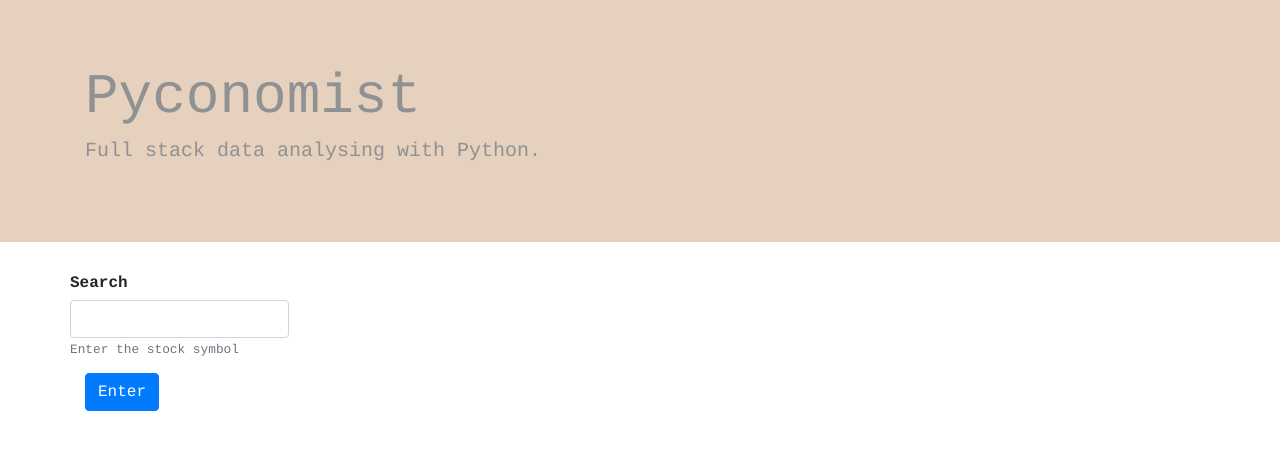
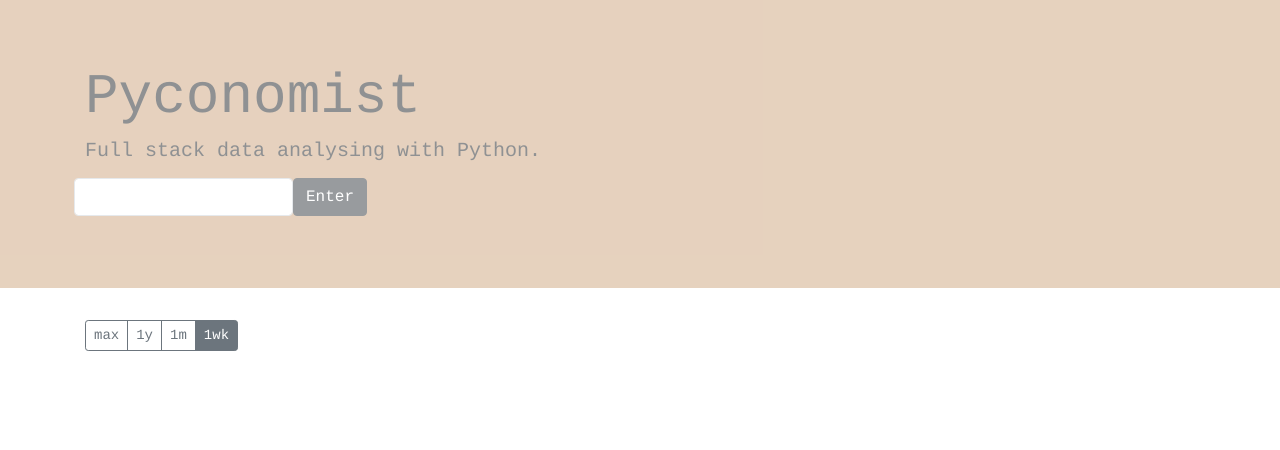
Before and after one commit to EemeliSaari/PyConomics, a Python web app: template templates/index.html in a window 1280 px wide. Shown: the top 450 px of the page. Run offline with Jinja, Linux system fonts and the light colour scheme; the template is opened without the code that fills it, so the values that code supplies are empty; some libraries are stand-ins or nearby versions.

Commit message:
Added new buttons

```diff
--- a/templates/index.html
+++ b/templates/index.html
@@ -1,6 +1,7 @@
 <!DOCTYPE html>
 <html>
   <head>
+
     <title>Pyconomist</title>
       <meta name="viewport" content="width=device-width, initial-scale=1.0">
       <link href={{ url_for('static', filename='./bower_components/bootstrap/dist/css/bootstrap.min.css') }} rel="stylesheet" media="screen">
@@ -9,23 +10,35 @@
   <body>
     <div class="jumbotron jumbotron-fluid">
       <div class="container">
-        <h1 class="display-4">Pyconomist</h1>
-        <p class="lead">Full stack data analysing with Python.</p>
+          <h1 class="display-4">Pyconomist</h1>
+          <p class="lead">Full stack data analysing with Python.</p>
+          <form class="form-inline">
+            <div class="form-group row">
+              <div class="form-group mx-sm-1 mb-2">
+                  <input type="symbol" class="form-control" id="stockInput">
+                  <button type="button" id="searchButton" class="btn btn-dark">Enter</button>
+              </div>
+            </div>
+          </form>
       </div>
     </div>
     <div class="container">
       <div id="title"></div>
       <div id="chart"></div>
-      <form>
-        <div class="form-group row">
-          <div class="col-xs-2">
-              <label for="stockInput">Search</label>
-              <input type="symbol" class="form-control" id="stockInput">
-              <small id="stockHelp" class="form-text text-muted">Enter the stock symbol</small>
-          </div>
-        </div>
-        <button type="button" class="btn btn-primary" onclick="updateGraph()">Enter</button>
-      </form>
+      <div class="btn-group btn-group-toggle" data-toggle="buttons">
+        <label class="btn btn-outline-secondary btn-sm">
+          <input type="radio" name="options" id="option1" autocomplete="off"> max
+        </label>
+        <label class="btn btn-outline-secondary btn-sm">
+          <input type="radio" name="options" id="option2" autocomplete="off"> 1y
+        </label>
+        <label class="btn btn-outline-secondary btn-sm">
+          <input type="radio" name="options" id="option3" autocomplete="off"> 1m
+        </label>
+        <label class="btn btn-outline-secondary btn-sm active">
+            <input type="radio" name="options" id="option3" autocomplete="off"> 1wk
+        </label>
+      </div>
     </div>
     <script src={{ url_for('static', filename='./bower_components/jquery/dist/jquery.min.js') }}></script>
     <script src={{ url_for('static', filename='./bower_components/bootstrap/dist/js/bootstrap.min.js') }}></script>
```
